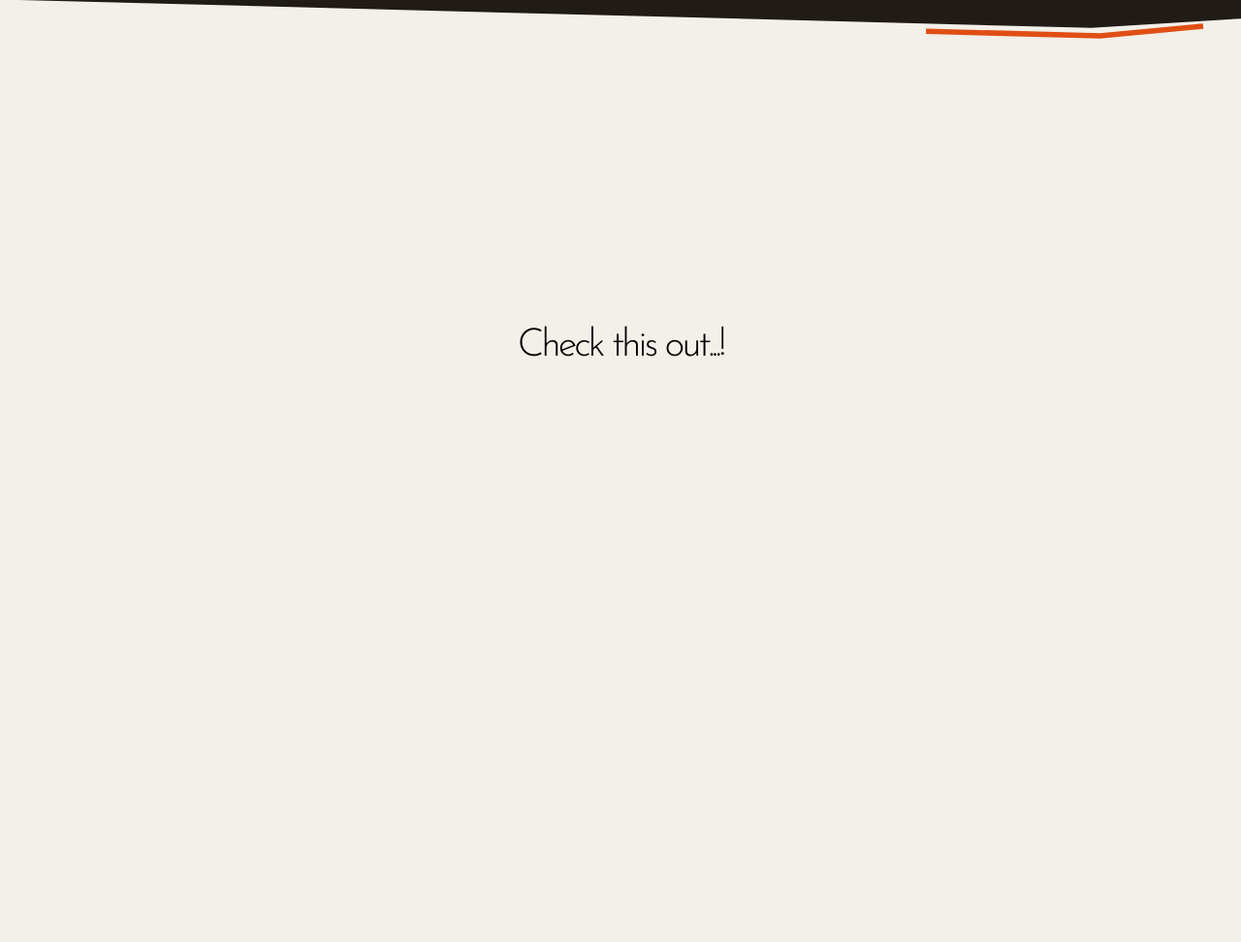
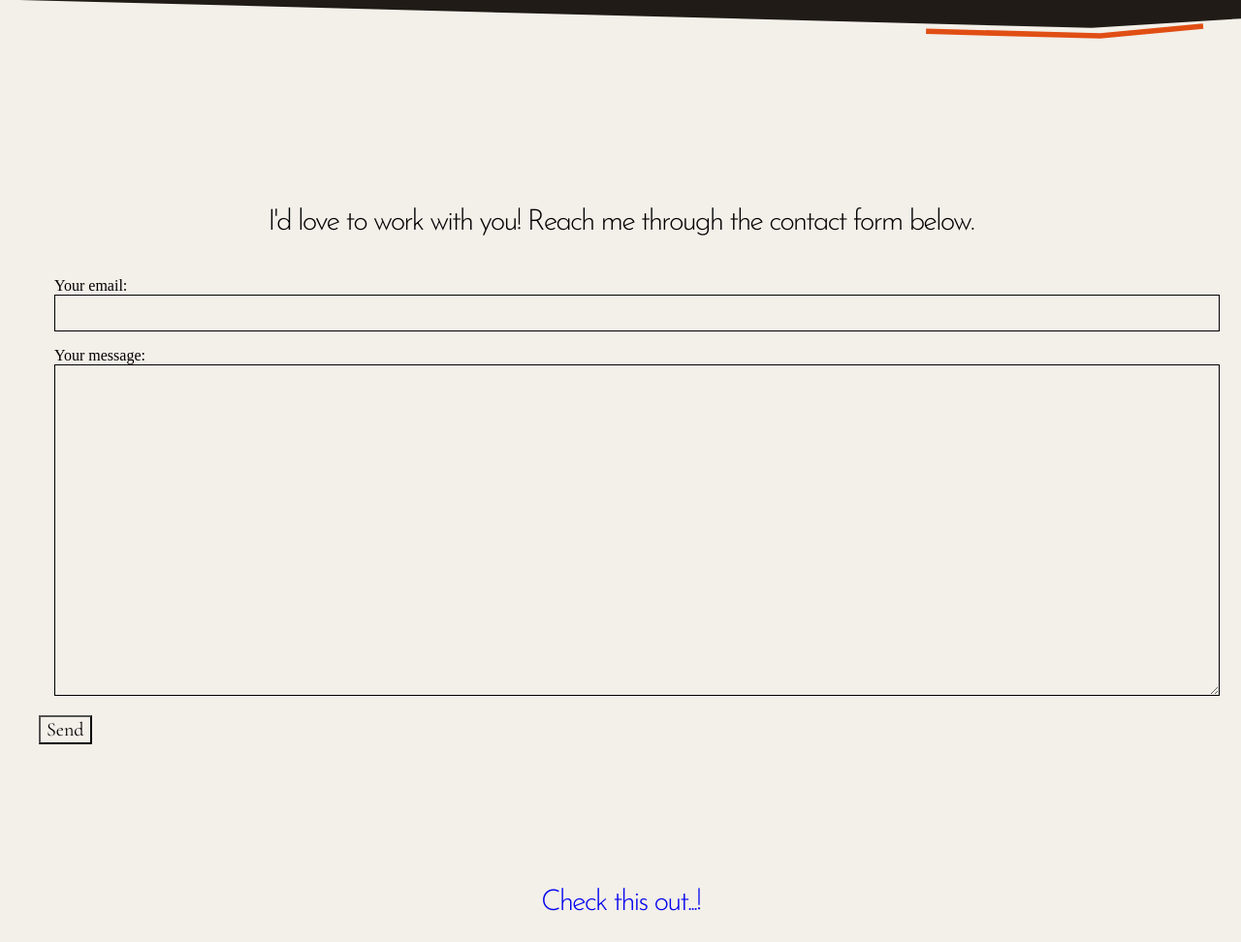
Before and after one commit to antonia-cd/antonia-cd.github.io, a plain HTML site: page contact.html in a window 1280 px wide. Shown: the part 123-1095 px from the top of the page at 97% size. Before the commit the page ends 800 px from the top, so only its background shows below. Drawn offline with Linux system fonts and the light colour scheme; a web font is replaced by a local one.

Commit message:
11/1/23 second push

```diff
--- a/contact.html
+++ b/contact.html
@@ -39,14 +39,31 @@
         </header>
 
         <main>
+
             <section>
-
+                    <h2 id="contact_title">I'd love to work with you! Reach me through the contact form below.</h2>
+                <form
+                action="https://formspree.io/f/xnqkrjnr"
+                method="POST"
+              >
+                <label>
+                  Your email:
+                  <input type="email" name="email">
+                </label>
+                <label>
+                  Your message:
+                  <textarea name="message"></textarea>
+                </label>
+                <!-- your other form fields go here -->
+                <button type="submit">Send</button>
+              </form>
             </section>
         </main>
 
         <footer>
-            <h1> Check this out...!</h1>
-
+            <a href="https://www.youtube.com/watch?v=yixhow9UXqo">
+                <h2> Check this out...!</h2>
+            </a>
         </footer>
 
     </body>
--- a/css/style.css
+++ b/css/style.css
@@ -37,7 +37,11 @@ main{
 
 footer{
     text-align: center;
+    color: black;
+}
 
+footer:hover{
+    color: #E04E14;
 }
 
 h1{
@@ -64,12 +68,12 @@ nav h2{
     text-decoration: none;
 }
 
-h2:hover{
+ nav h2:hover{
     color: #E04E14;
 }
 
 p{
-    font-family: Cormorant, serif;
+    font-family: 'Cormorant', serif;
     font-size: 20px;
     font-style: normal;
     font-weight: 400;
@@ -242,12 +246,20 @@ section{
 #walbaum_image{
     max-width: 300px;
     grid-column-start: 3;
+    display: block;
 }
 
 #walbaum_description{
     text-align: right;
     grid-column-start: 1;
     grid-column-end: 2;
+    display: block;
+}
+
+
+#about_logo{
+    text-align: left;
+    max-width: 200px;
 }
 
 #design_header {
@@ -286,7 +298,36 @@ header h2{
     background-size: cover;
 }
 
+input, textarea{
+    width: 100%;
+    background-color: #F3EFE9;
+    padding: 10px 16px 10px 16px;
+    font-family: 'Cormorant', serif;
+    border: 1px solid black;
+}
 
+label{
+    display: block;
+    margin: 16px;
+}
+
+textarea{
+    height: 320px;
+}
+
+button{
+    background-color: #F3EFE9;
+    font-family: 'Cormorant', serif;
+    font-size: 20px;
+}
+
+button:hover{
+    background-color: #E04E14;
+}
+
+#contact_title{
+    text-align: center;
+}
 
 
 /* flex-direction: row;
```
Also changed, not shown: about.html (+5 -2 lines), artportfolio.html (+3 -2 lines), designportfolio.html (+4 -4 lines), index.html (+1 -1 lines).
